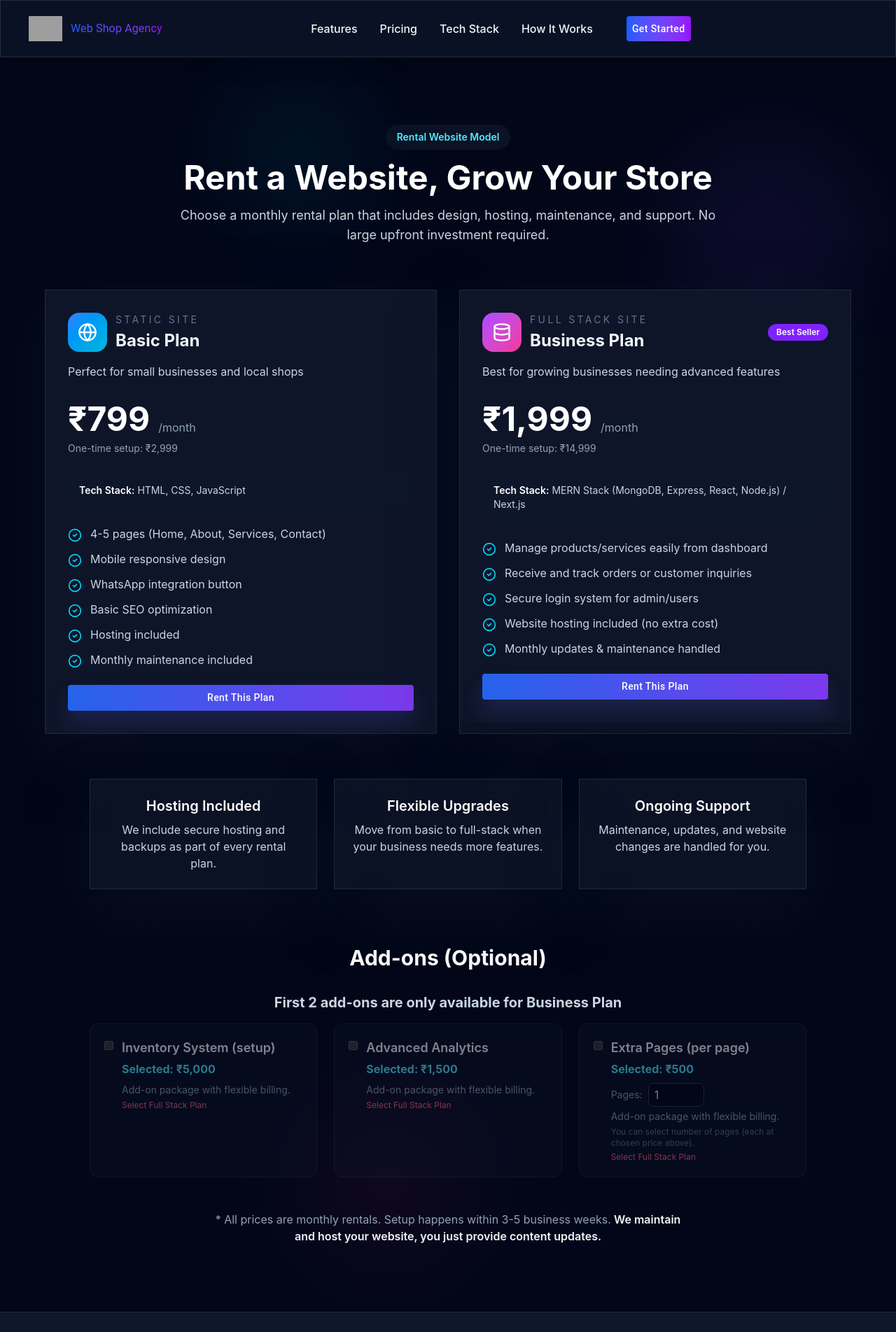
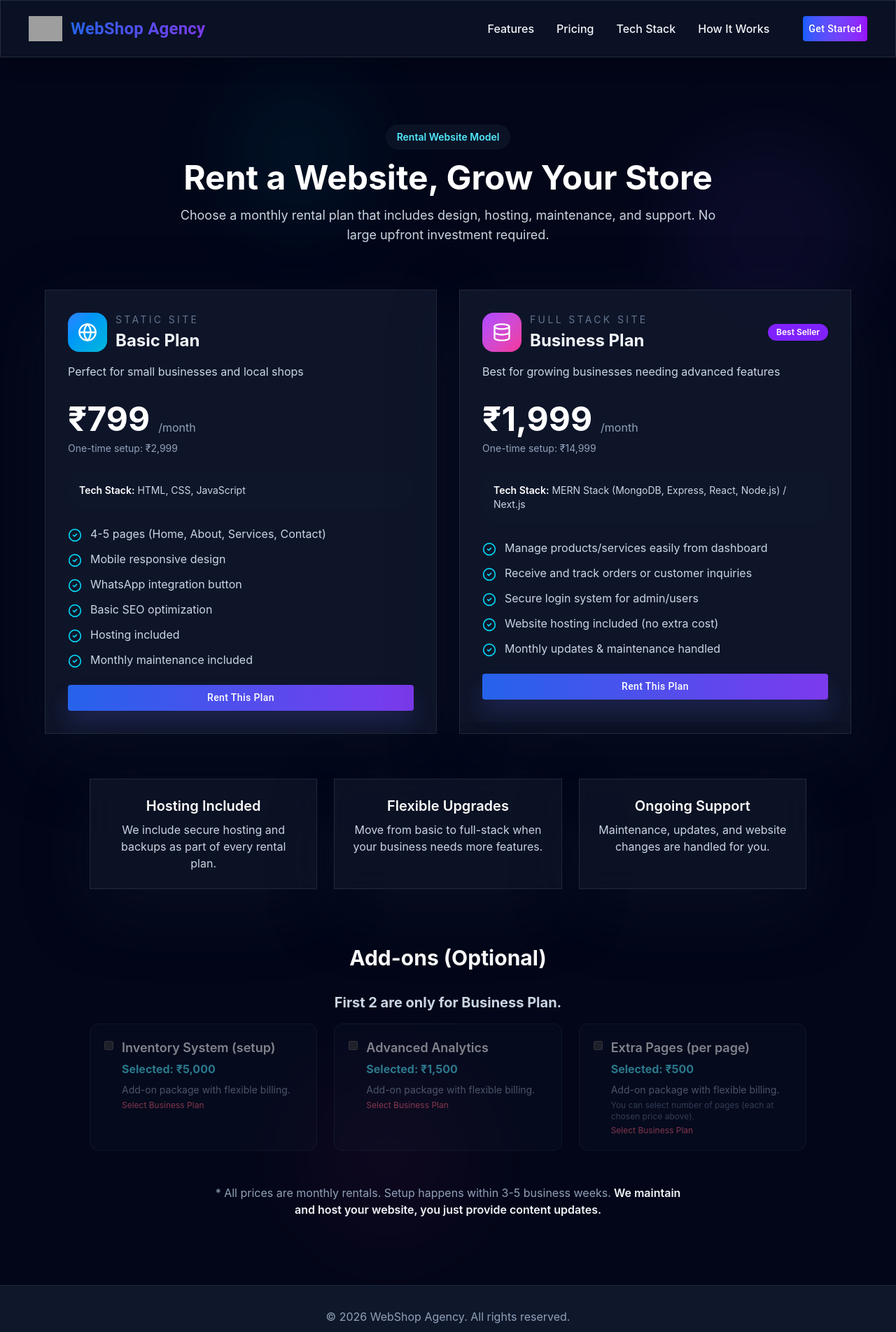
Before and after one commit to Siddharth2k14/WebShop, a React (Vite) app: page /pricing in a window 1280 px wide. Shown: the top 1904 px of the page at 70% size. Built offline with nearby package versions, Linux system fonts and the light colour scheme; grey boxes are pictures that could not be loaded; some icons are missing.

Commit message:
Refactor AddOns, NavBar, Pricing, and SelectedPlan components for improved functionality and user experience; restrict add-ons based on selected plan; enhance styling and layout.

```diff
--- a/src/component/AddOns.jsx
+++ b/src/component/AddOns.jsx
@@ -8,27 +8,33 @@ const AddOns = ({ addOns, selectedPlan, isBusiness, selectedAddOns, addOnPriceSe
             </h2>
 
             <p className="text-xl text-center font-bold mb-4 text-slate-300">
-                First 2 add-ons are only available for Business Plan
+                First 2 are only for Business Plan.
             </p>
 
             <div className="grid sm:grid-cols-2 md:grid-cols-3 gap-6">
                 {addOns.map((addOn, index) => {
+                    const restrictedAddOnNames = ['Inventory System (setup)', 'Advanced Analytics'];
+                    const isRestricted = restrictedAddOnNames.includes(addOn.name);
                     const isDisabled =
                         !selectedPlan ||
-                        (!isBusiness && index < 2); // restrict first 3 add-ons
+                        (!isBusiness && isRestricted); // only Extra Pages is available for Basic Plan
+                    const isSelected = selectedAddOns.some(a => a.name === addOn.name);
 
                     return (
                         <div
                             key={index}
                             className={`rounded-xl p-5 border border-slate-800 transition ${isDisabled ? "opacity-50 cursor-not-allowed bg-slate-900/60" : "bg-slate-900/70 hover:shadow-2xl"}`}
                         >
-                            <label className="flex items-start gap-3 cursor-pointer">
+                            <div className="flex items-start gap-3 cursor-pointer">
 
                                 <input
                                     type="checkbox"
                                     disabled={isDisabled}
-                                    onChange={() => toggleAddOn(addOn)}
-                                    checked={selectedAddOns.some(a => a.name === addOn.name)}
+                                    onChange={(e) => {
+                                        e.stopPropagation();
+                                        toggleAddOn(addOn);
+                                    }}
+                                    checked={isSelected}
                                     className="mt-1 rounded-sm text-cyan-500 focus:ring-cyan-500"
                                 />
 
@@ -44,15 +50,14 @@ const AddOns = ({ addOns, selectedPlan, isBusiness, selectedAddOns, addOnPriceSe
                                         }
                                     </p>
 
-                                    {addOn.name.toLowerCase().includes('extra page') && (
+                                    {addOn.name.toLowerCase().includes('extra page') && isSelected && (
                                         <div className="mt-2 flex items-center gap-2">
                                             <label className="text-sm text-slate-400">Pages:</label>
                                             <input
                                                 type="number"
-                                                min={1}
-                                                value={addOnQuantitySelection[addOn.name] || 1}
+                                                value={addOnQuantitySelection[addOn.name]}
                                                 onChange={(e) => {
-                                                    const qty = Math.max(1, Number(e.target.value));
+                                                    const qty = Number(e.target.value);
                                                     setAddOnQuantitySelection((prev) => ({ ...prev, [addOn.name]: qty }));
                                                     setSelectedAddOns((prev) => prev.map(item => item.name === addOn.name ? { ...item, quantity: qty } : item));
                                                 }}
@@ -71,11 +76,11 @@ const AddOns = ({ addOns, selectedPlan, isBusiness, selectedAddOns, addOnPriceSe
 
                                     {isDisabled && (
                                         <p className="text-xs text-rose-400 mt-1">
-                                            Select Full Stack Plan
+                                            Select Business Plan
                                         </p>
                                     )}
                                 </div>
-                            </label>
+                            </div>
                         </div>
                     );
                 })}
--- a/src/component/NavBar.jsx
+++ b/src/component/NavBar.jsx
@@ -18,8 +18,19 @@ const NavBar = () => {
                     className="w-10 h-10 md:w-12 md:h-12 object-contain"
                 />
 
-                <Typography className="text-xl md:text-2xl font-semibold bg-linear-to-r from-blue-600 to-purple-600 bg-clip-text text-transparent">
-                    <NavLink to="/home">Web Shop Agency</NavLink>
+                <Typography
+                    component={NavLink}
+                    to="/home"
+                    sx={{
+                        fontSize: { xs: '1.5rem', md: '1.5rem' },
+                        fontWeight: 700,
+                        background: 'linear-gradient(90deg, #2563eb 0%, #7c3aed 100%)',
+                        WebkitBackgroundClip: 'text',
+                        WebkitTextFillColor: 'transparent',
+                        textDecoration: 'none'
+                    }}
+                >
+                    WebShop Agency
                 </Typography>
             </Box>
 
@@ -48,6 +59,7 @@ const NavBar = () => {
             <IconButton
                 className="md:hidden"
                 onClick={() => setOpen(!open)}
+                sx={{ color: '#ffffff', display: { md: 'none' } }}
             >
                 {open ? <CloseIcon /> : <MenuIcon />}
             </IconButton>
--- a/src/component/Pricing.jsx
+++ b/src/component/Pricing.jsx
@@ -71,6 +71,8 @@ const Pricing = () => {
         }
     ];
 
+    const restrictedAddOnNames = ['Inventory System (setup)', 'Advanced Analytics'];
+
     const handleSelectPlan = (plan) => {
         const chosenPrice = planPriceSelection[plan.name] || plan.price;
         const chosenMonthly = planMonthlySelection[plan.name] || plan.monthlyPrice;
@@ -92,15 +94,14 @@ const Pricing = () => {
         if (!selectedPlan) return;
 
         const isBusiness = selectedPlan.name.includes("Business Plan");
+        const isRestricted = restrictedAddOnNames.includes(addOn.name);
 
-        // block restricted add-ons
-        const index = addOns.findIndex(a => a.name === addOn.name);
-        if (!isBusiness && index < 3) return;
+        if (!isBusiness && isRestricted) return;
 
         setSelectedAddOns((prev) => {
             const exists = prev.find(item => item.name === addOn.name);
             const selectedPrice = addOnPriceSelection[addOn.name] || addOn.price;
-            const quantity = addOnQuantitySelection[addOn.name] || 1;
+            const quantity = addOnQuantitySelection[addOn.name] || 0;
 
             if (exists) {
                 return prev.filter(item => item.name !== addOn.name);
--- a/src/component/SelectedPlan.jsx
+++ b/src/component/SelectedPlan.jsx
@@ -71,7 +71,7 @@ const SelectedPlan = ({ selectedPlan, selectedPlanPrice, selectedMonthlyPrice, s
                         name: addOn.name,
                         price: addOn.price,
                         selectedPrice: addOn.selectedPrice || addOn.price,
-                        quantity: addOn.quantity || 1
+                        quantity: addOn.quantity
                     }))
                 }}
                 className={`block text-center px-6 py-3 rounded-lg font-semibold transition-all ${selectedPlan?.popular
```
